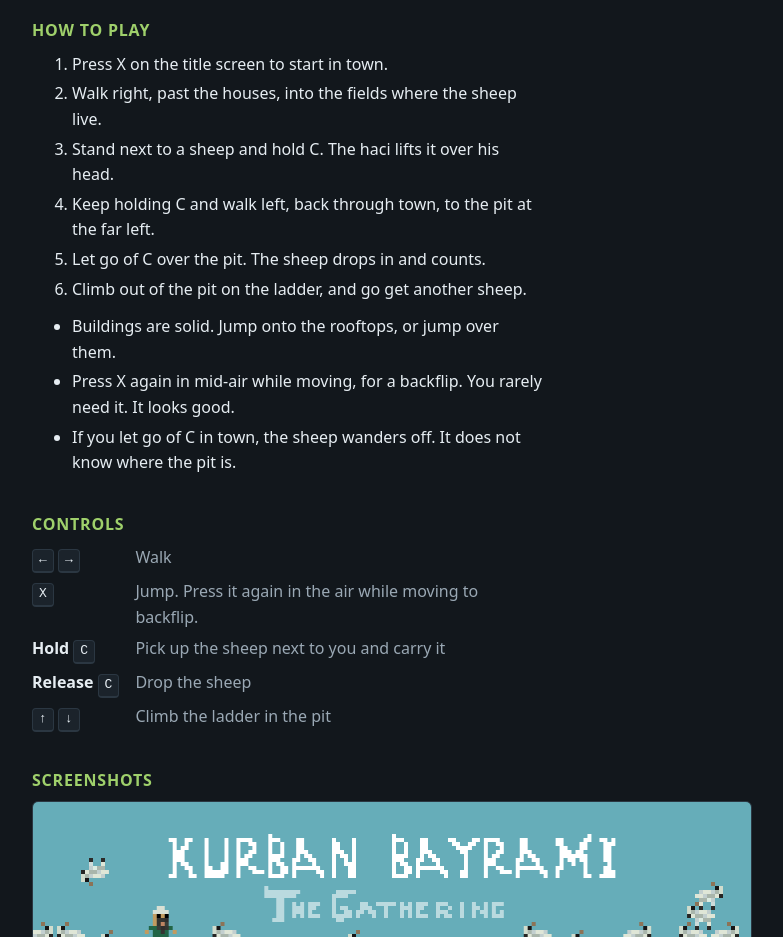
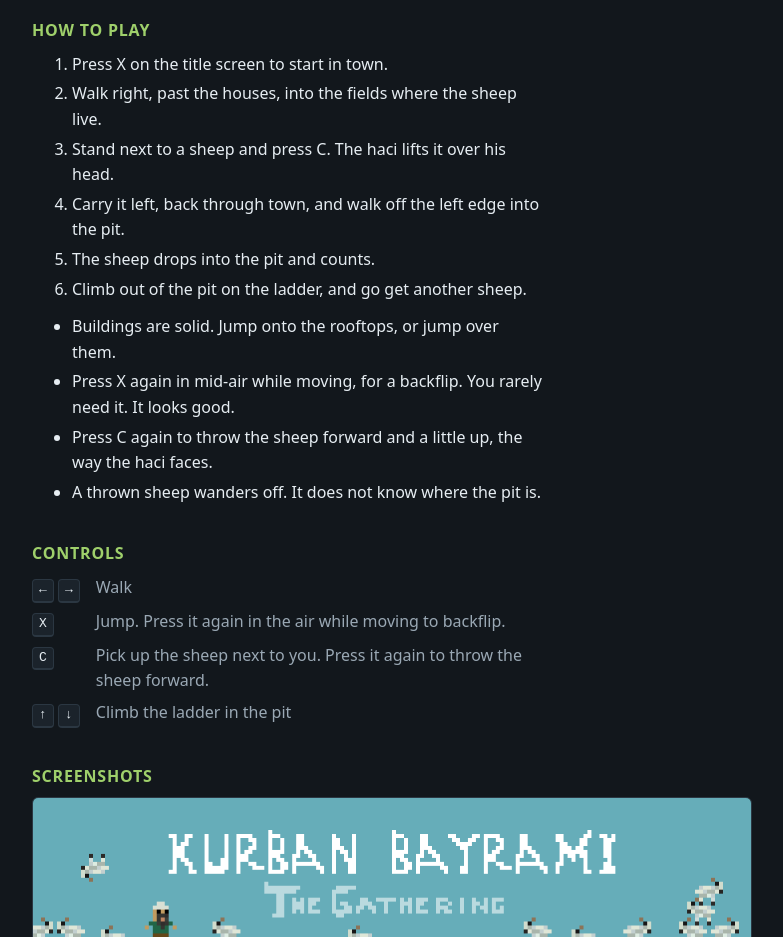
Before and after one commit to eralpkaraduman/kurban-bayrami, a plain HTML site: page index.html in a window 1280 px wide. Shown: the part 960-1897 px from the top of the page, without its empty margins (248-1031 px from the left). Drawn offline with Linux system fonts and the light colour scheme; no server answers.

Commit message:
C toggles carrying, and a second press throws the sheep

```diff
--- a/index.html
+++ b/index.html
@@ -121,15 +121,16 @@
     <ol>
       <li>Press X on the title screen to start in town.</li>
       <li>Walk right, past the houses, into the fields where the sheep live.</li>
-      <li>Stand next to a sheep and hold C. The haci lifts it over his head.</li>
-      <li>Keep holding C and walk left, back through town, to the pit at the far left.</li>
-      <li>Let go of C over the pit. The sheep drops in and counts.</li>
+      <li>Stand next to a sheep and press C. The haci lifts it over his head.</li>
+      <li>Carry it left, back through town, and walk off the left edge into the pit.</li>
+      <li>The sheep drops into the pit and counts.</li>
       <li>Climb out of the pit on the ladder, and go get another sheep.</li>
     </ol>
     <ul>
       <li>Buildings are solid. Jump onto the rooftops, or jump over them.</li>
       <li>Press X again in mid-air while moving, for a backflip. You rarely need it. It looks good.</li>
-      <li>If you let go of C in town, the sheep wanders off. It does not know where the pit is.</li>
+      <li>Press C again to throw the sheep forward and a little up, the way the haci faces.</li>
+      <li>A thrown sheep wanders off. It does not know where the pit is.</li>
     </ul>
 
     <h2>Controls</h2>
@@ -137,8 +138,7 @@
     <dl class="controls">
       <dt><kbd>←</kbd> <kbd>→</kbd></dt><dd>Walk</dd>
       <dt><kbd>X</kbd></dt><dd>Jump. Press it again in the air while moving to backflip.</dd>
-      <dt>Hold <kbd>C</kbd></dt><dd>Pick up the sheep next to you and carry it</dd>
-      <dt>Release <kbd>C</kbd></dt><dd>Drop the sheep</dd>
+      <dt><kbd>C</kbd></dt><dd>Pick up the sheep next to you. Press it again to throw the sheep forward.</dd>
       <dt><kbd>↑</kbd> <kbd>↓</kbd></dt><dd>Climb the ladder in the pit</dd>
     </dl>
 
```
Also changed, not shown: 1 other file.
